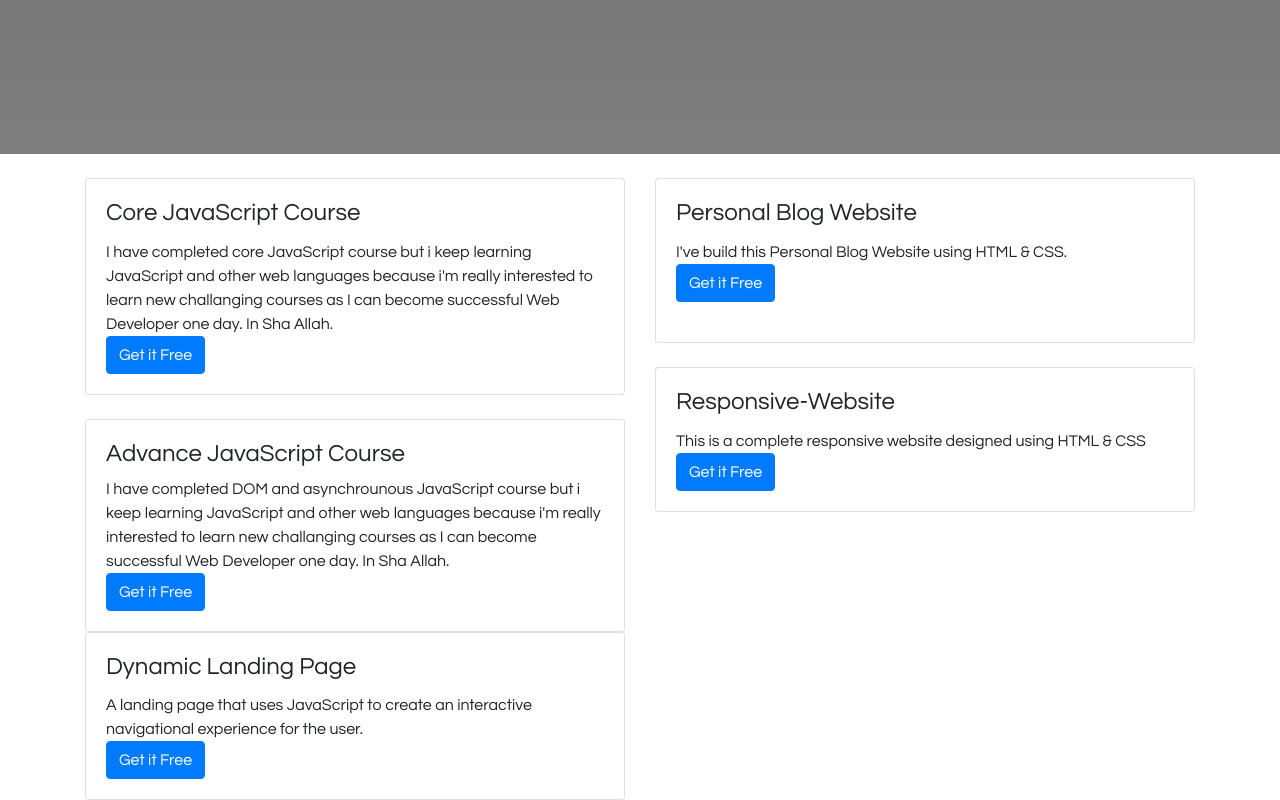
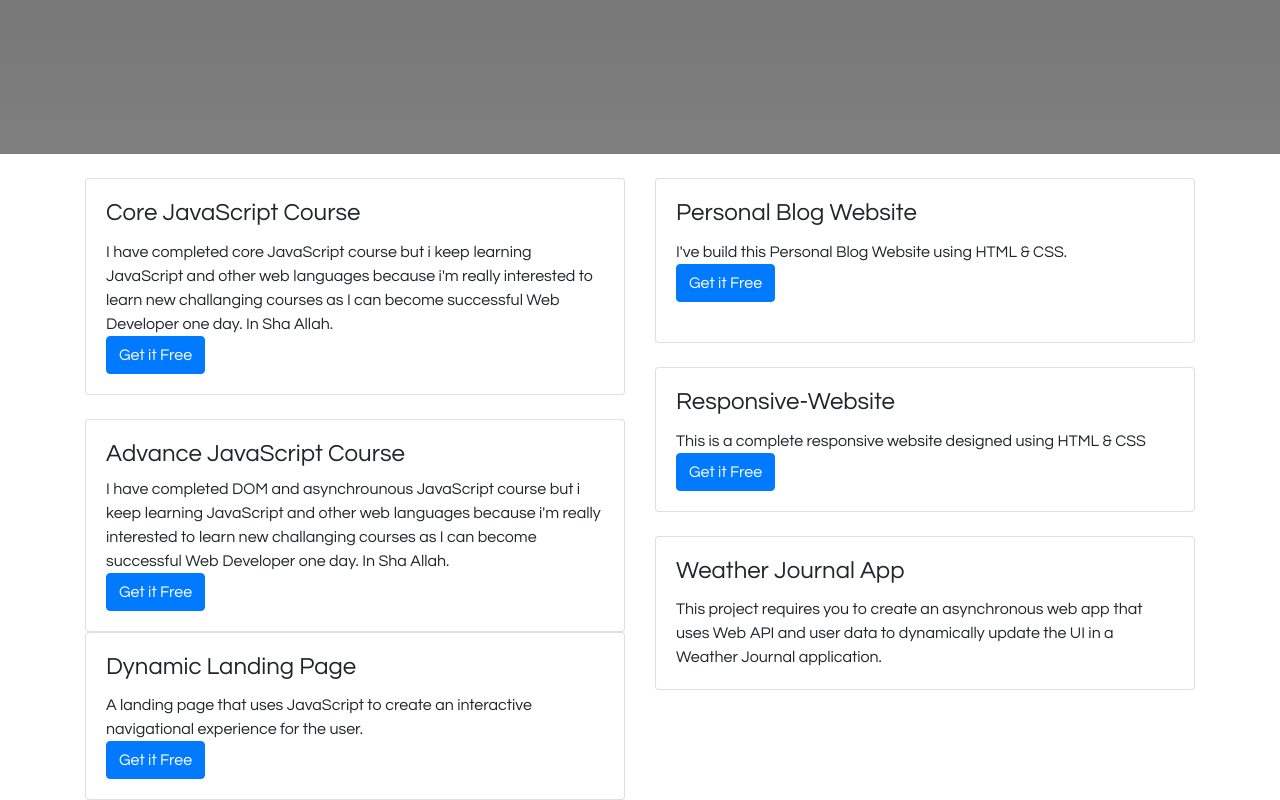
Before and after one commit to Sarfraz123-wq/My-own-portfolio, a plain HTML site: page project.html in a window 1280 px wide. Shown: the part 544-1344 px from the top of the page. Drawn offline with nearby package versions, Linux system fonts and the light colour scheme.

Commit message:
Update project.html

```diff
--- a/project.html
+++ b/project.html
@@ -91,6 +91,13 @@
               </div>
               </div>
               <br>
+             <div class="card text-left">
+                <div class="card-body">
+                  <h4 class="card-title">Weather Journal App</h4>
+                  <p class="card-text">This project requires you to create an asynchronous web app that uses Web API and user data to dynamically update the UI in a Weather Journal application.
+              </div>
+              </div>
+              <br>
     <!-- Optional JavaScript -->
     <!-- jQuery first, then Popper.js, then Bootstrap JS -->
     <script src="https://code.jquery.com/jquery-3.3.1.slim.min.js" integrity="sha384-q8i/X+965DzO0rT7abK41JStQIAqVgRVzpbzo5smXKp4YfRvH+8abtTE1Pi6jizo" crossorigin="anonymous"></script>
```
